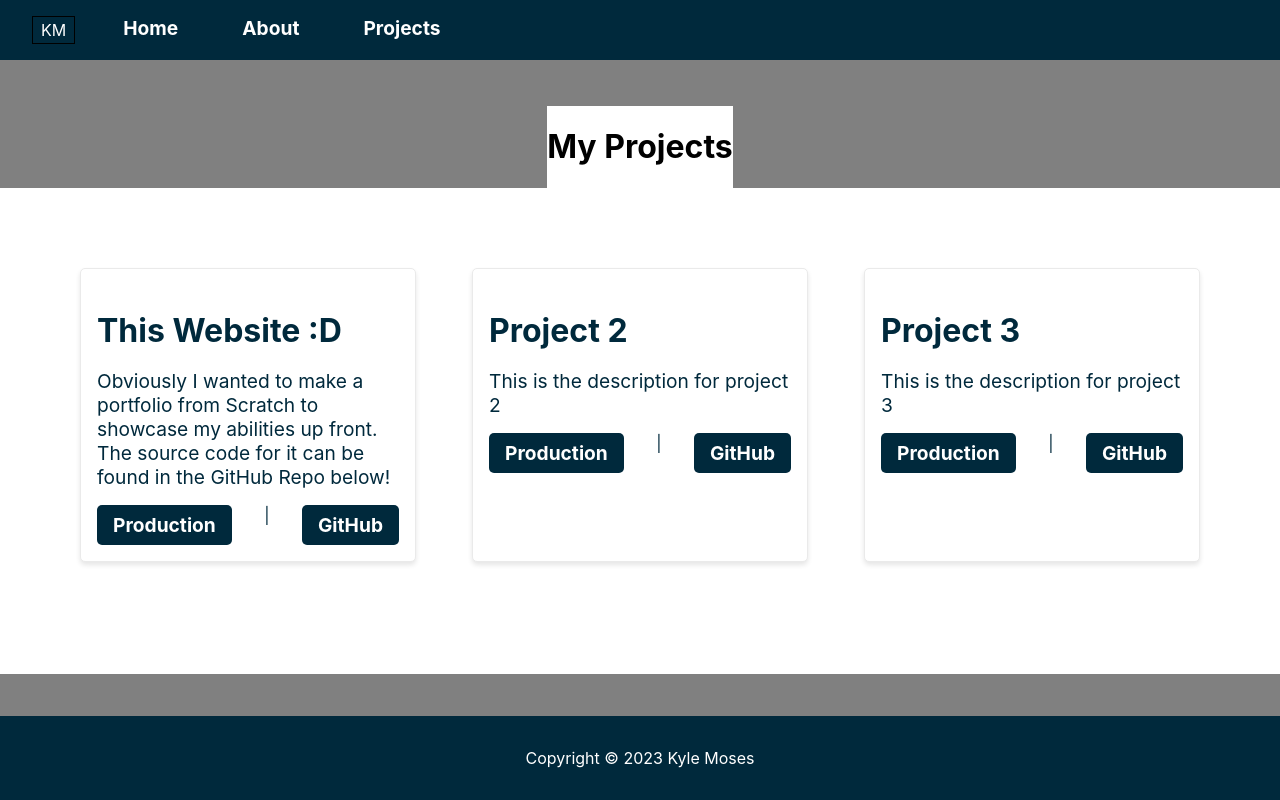
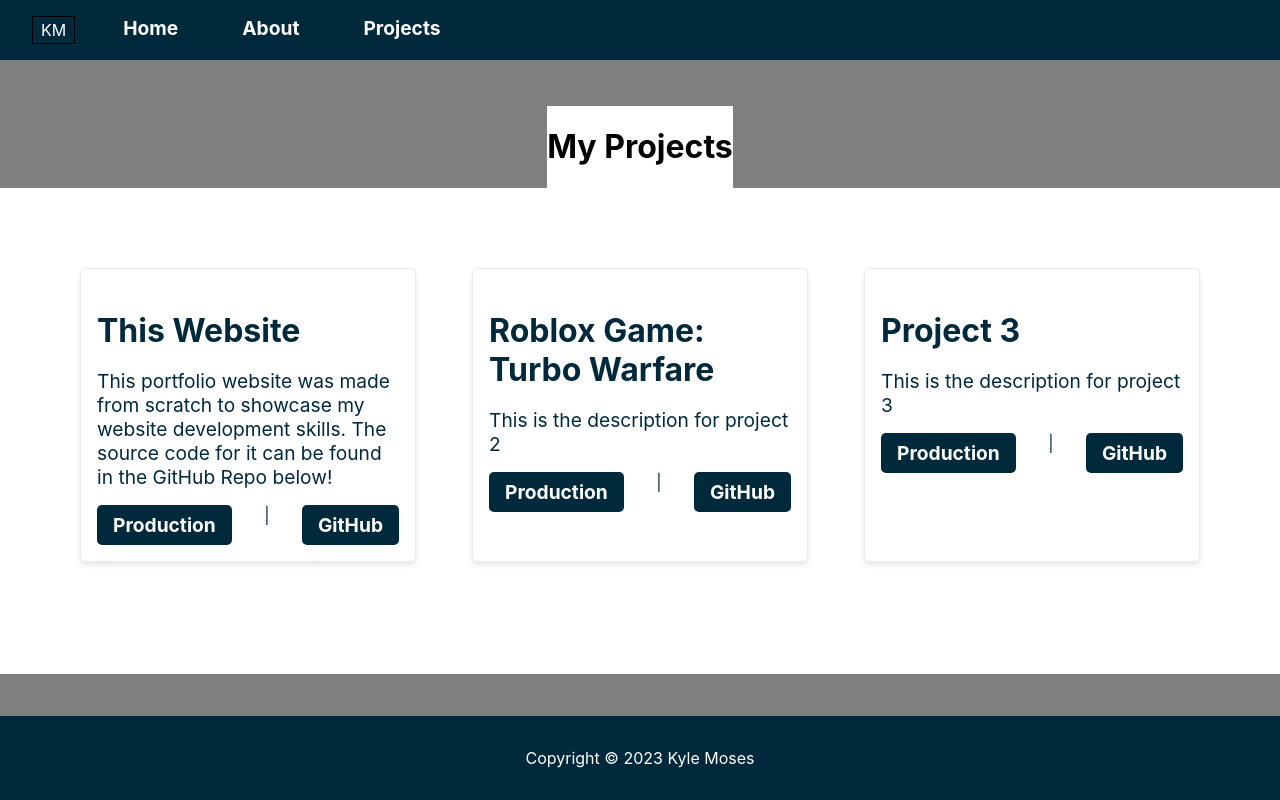
Before and after one commit to thekylemoses/portfolio, a Next.js app: page /projects in a window 1280 px wide. Built offline with nearby package versions, Linux system fonts and the light colour scheme.

Commit message:
Update projects.js

```diff
--- a/pages/projects.js
+++ b/pages/projects.js
@@ -4,14 +4,14 @@ import Menu from '/components/Menu';
 const projects = [
   {
     id: 1,
-    title: 'This Website :D',
-    description: 'Obviously I wanted to make a portfolio from Scratch to showcase my abilities up front. The source code for it can be found in the GitHub Repo below!',
+    title: 'This Website',
+    description: 'This portfolio website was made from scratch to showcase my website development skills. The source code for it can be found in the GitHub Repo below!',
     productionUrl: 'https://kylemoses.dev',
     githubUrl: 'https://github.com/thekylemoses/portfolio'
   },
   {
     id: 2,
-    title: 'Project 2',
+    title: 'Roblox Game: Turbo Warfare',
     description: 'This is the description for project 2',
     productionUrl: 'https://www.example.com/project2',
     githubUrl: 'https://github.com/username/project2'
```
